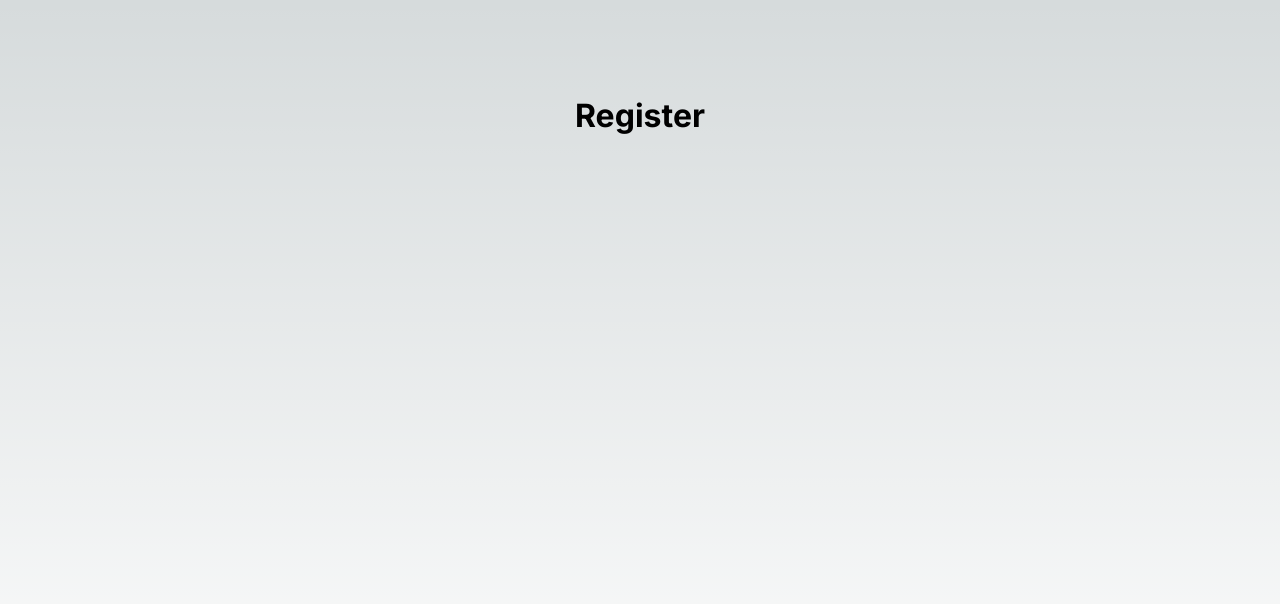
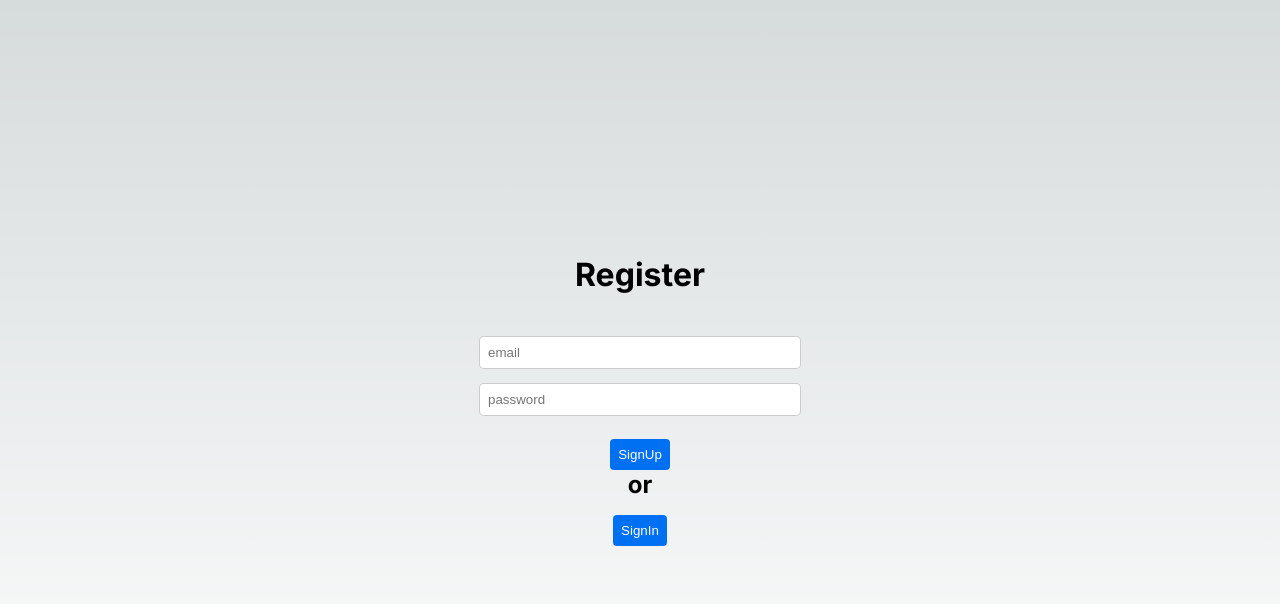
Before and after one commit to JenifferVega/Notes-App-React-Nextjs, a Next.js app: page /Register in a window 1280 px wide. Shown: the top 604 px of the page. Built offline with nearby package versions, Linux system fonts and the light colour scheme.

Commit message:
i can create users and they can logi inmediatly to the home page

```diff
--- a/firebaseConfig.js
+++ b/firebaseConfig.js
@@ -1,16 +1,15 @@
+// Import the functions you need from the SDKs you need
 import { initializeApp } from "firebase/app";
-import { getAnalytics } from "firebase/analytics";
 
 const firebaseConfig = {
-  apiKey: "AIzaSyD2EfBm57NTALixYIzzigXqgRyhBDqbLSk",
-  authDomain: "notes-app-e3514.firebaseapp.com",
-  projectId: "notes-app-e3514",
-  storageBucket: "notes-app-e3514.appspot.com",
-  messagingSenderId: "412693574341",
-  appId: "1:412693574341:web:a47336cb29fbd765cf36ac",
-  measurementId: "G-QB0VXSFMJZ"
+  apiKey: "AIzaSyDBR8xhqmM-pxu-l55rLZkzOJksbHvVAaQ",
+  authDomain: "social-network2-dd27a.firebaseapp.com",
+  projectId: "social-network2-dd27a",
+  storageBucket: "social-network2-dd27a.appspot.com",
+  messagingSenderId: "421542378046",
+  appId: "1:421542378046:web:45c8dcf3e62539bb45ef6f",
+  measurementId: "G-E6CH0XFKM7"
 };
 
 // Initialize Firebase
 export const app = initializeApp(firebaseConfig);
-const analytics = getAnalytics(app);
--- a/package.json
+++ b/package.json
@@ -11,7 +11,7 @@
   "dependencies": {
     "eslint": "8.39.0",
     "eslint-config-next": "13.3.4",
-    "firebase": "^9.21.0",
+    "firebase": "^9.22.0",
     "next": "13.3.4",
     "react": "18.2.0",
     "react-dom": "18.2.0"
--- a/src/pages/Register.js
+++ b/src/pages/Register.js
@@ -1,14 +1,58 @@
-import styles from "@/styles/Home.module.css";
+import { useState } from "react";
+import styles from "../styles/Register.module.css";
 import { Inter } from "next/font/google";
-const inter = Inter({ subsets: ['latin'] })
+import { getAuth, createUserWithEmailAndPassword } from "firebase/auth";
+import { useRouter } from "next/router";
+import { app } from "../../firebaseConfig";
+
+const inter = Inter({ subsets: ["latin"] });
 
 export default function Register() {
+  const auth = getAuth(app);
+  const router = useRouter();
+  const [email, setEmail] = useState("");
+  const [password, setPassword] = useState("");
+
+  const SignUp = () => {
+    console.log("SignUp", SignUp);
+    createUserWithEmailAndPassword(auth, email, password)
+      .then(() => {
+        router.push("/Home");
+        console.log("router", router);
+      })
+      .catch((error) => {
+        console.log("error", error);
+      });
+  };
   return (
     <div>
       <main className={`${styles.main} ${inter.className}`}>
         <div className={styles.welcomeText}>
           <h1>Register</h1>
         </div>
+        <form className={styles.form} onSubmit={(e) => e.preventDefault()}>
+          <input
+            type="email"
+            className={styles.input}
+            placeholder="email"
+            onChange={(event) => setEmail(event.target.value)}
+            required
+          />
+          <input
+            type="password"
+            className={styles.input}
+            placeholder="password"
+            onChange={(event) => setPassword(event.target.value)}
+            required
+          />
+          <button type="submit" className={styles.button} onClick={SignUp}>
+            SignUp
+          </button>
+          <h2>or</h2>
+          <button type="submit" className={styles.button}>
+            SignIn
+          </button>
+        </form>
       </main>
     </div>
   );
--- /dev/null
+++ b/src/styles/Register.module.css
@@ -0,0 +1,40 @@
+.form {
+    margin-top: 35px;
+    display: flex;
+    flex-direction: column;
+    align-items: center;
+    width: 100%;
+    max-width: 30rem;
+  }
+
+  .label {
+    margin-top: 1rem;
+  }
+
+  .input {
+    padding: 0.5rem;
+    margin: 0.5rem 0;
+    border: none;
+    border-radius: 0.25rem;
+    box-shadow: 0 0 0 1px #ccc;
+    width: 100%;
+    max-width: 20rem; /* ajusta este valor según tus necesidades */
+  }
+
+
+  .button {
+    margin-top: 1rem;
+    padding: 0.5rem;
+    border: none;
+    border-radius: 0.25rem;
+    background-color: #0070f3;
+    color: white;
+    cursor: pointer;
+  }
+  .main {
+    display: flex;
+    flex-direction: column;
+    align-items: center;
+    justify-content: center;
+    height: 100vh;
+  }
```
Also changed, not shown: 1 other file (tests, documents, lock files or other folders).
